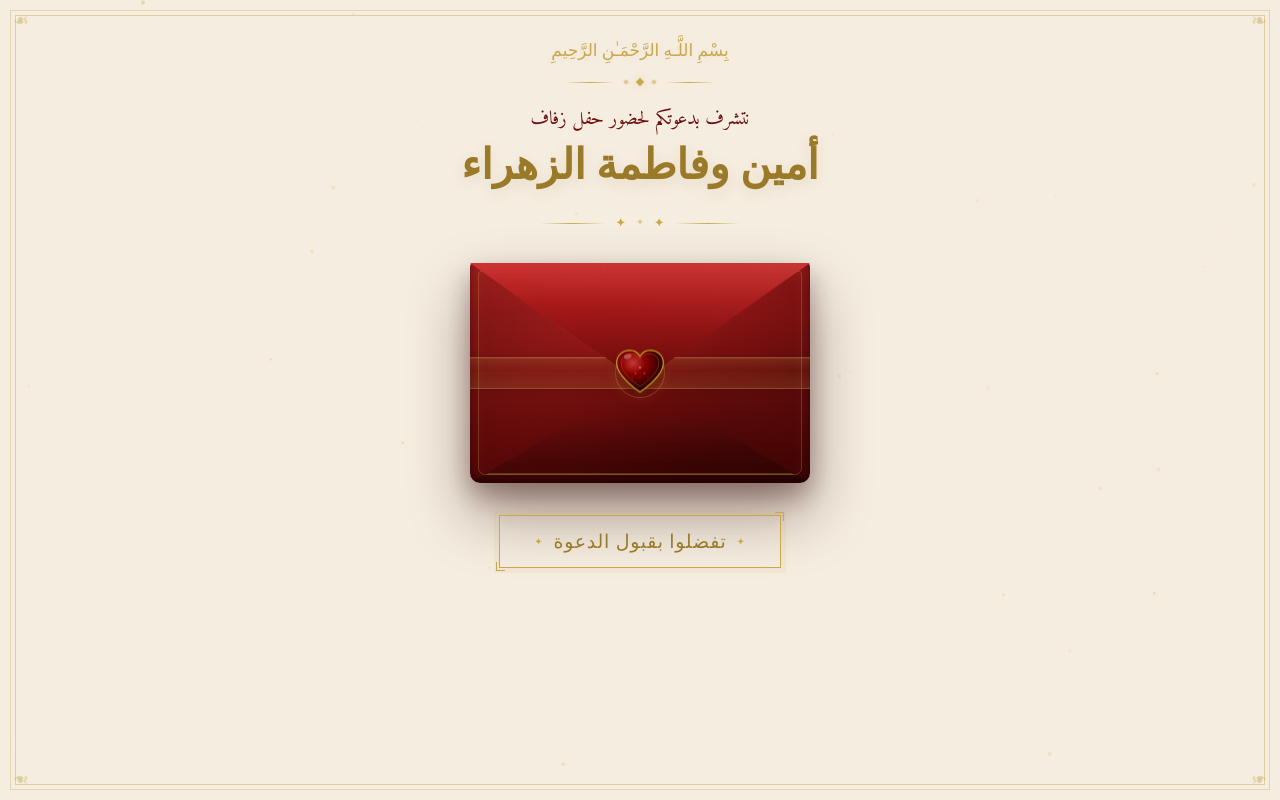
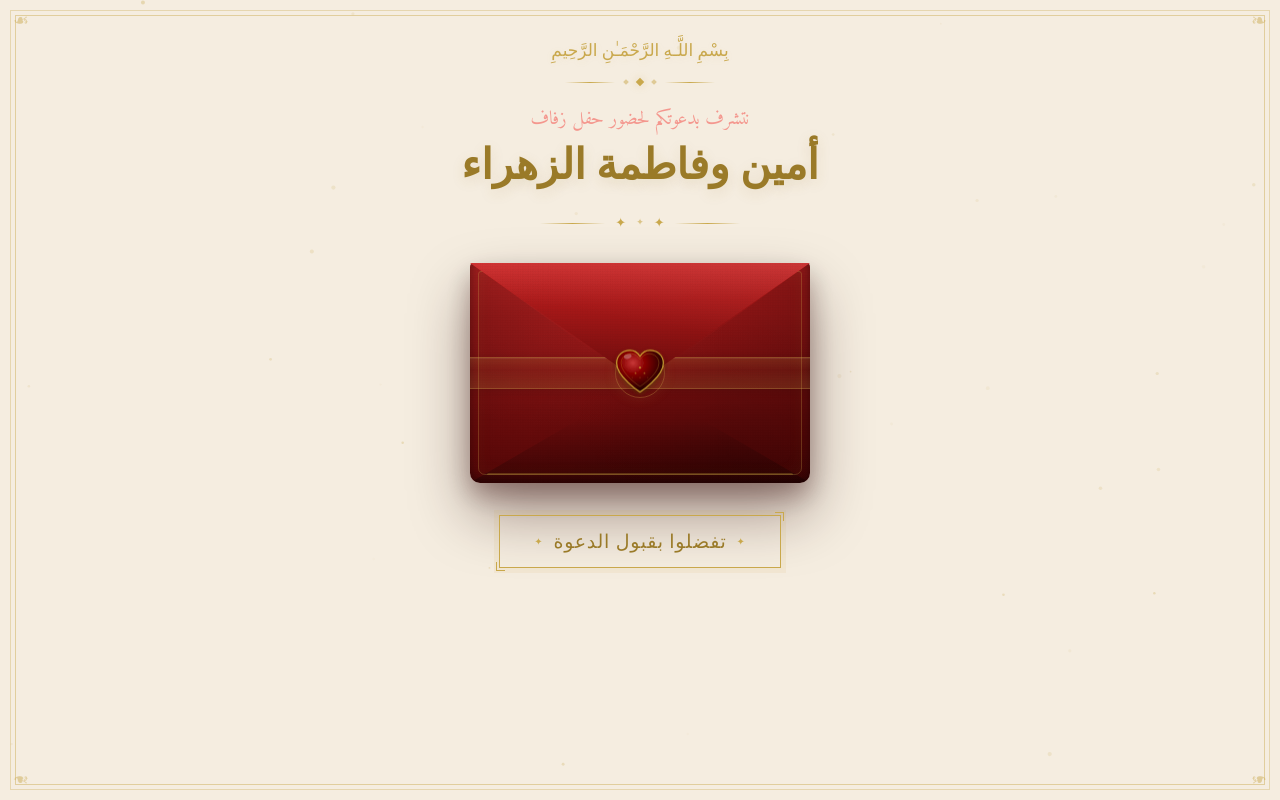
Before and after one commit to AsmaaSAY/AsmaaSAY.github.io, a plain HTML site: page index.html in a window 1280 px wide. Drawn offline with Linux system fonts and the light colour scheme; a web font is replaced by a local one.

Commit message:
Update index.html

```diff
--- a/index.html
+++ b/index.html
@@ -15,8 +15,8 @@
   --gold:#c9a84c;
   --gold-l:#e8d08a;
   --gold-d:#9a7a28;
-  --red:#8b1a1a;
-  --red-d:#6b0f0f;
+  --red:#FF7070;
+  --red-d:#F4978E;
 }
 html{scroll-behavior:smooth;-webkit-text-size-adjust:100%}
 html,body{min-height:100%;direction:rtl;font-family:'Amiri',serif;background:var(--cream);overflow-x:hidden;-webkit-tap-highlight-color:transparent}
```
